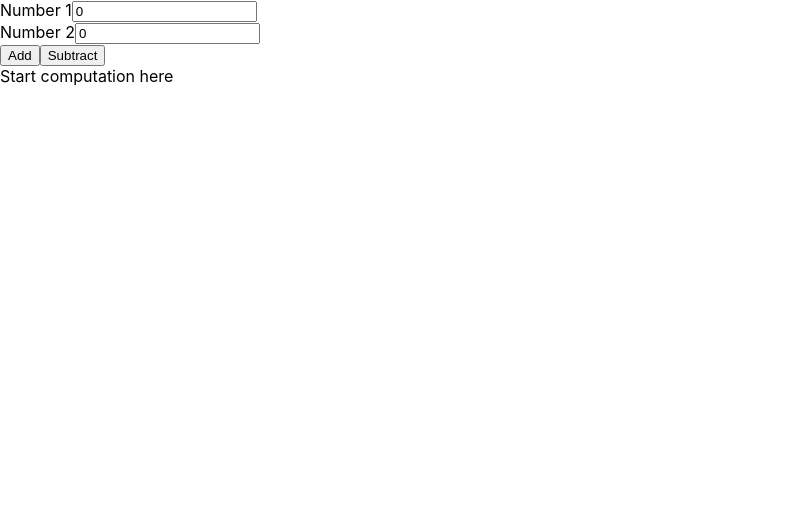
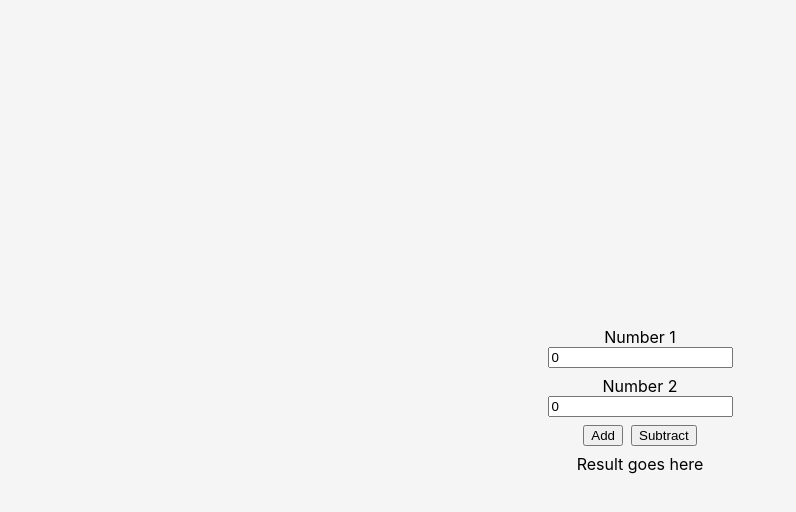
Before and after one commit to Choonyan02/Calculator, a React (Create React App) app: page / in a window 1280 px wide. Shown: the top 512 px of the page, without its empty margins (0-796 px from the left). Built offline with nearby package versions, Linux system fonts and the light colour scheme.

Commit message:
Add simple styling

```diff
--- a/src/App.js
+++ b/src/App.js
@@ -47,12 +47,14 @@ function App() {
   }
 
   return (
-    <div>
+    <div className='main-div'>
       <InputField label="Number 1" number={number1} setNumber={setNumber1} />
       <InputField label="Number 2" number={number2} setNumber={setNumber2}/>
-      <ActionButton type="add" handleClick={handleAdd}/>
-      <ActionButton type="subtract" handleClick={handleSubstract}/>
-      <ResultDisplay result={result === null ? "Start computation here" : result} />
+      <div className='button-container'>
+        <ActionButton type="add" handleClick={handleAdd}/>
+        <ActionButton type="subtract" handleClick={handleSubstract}/>
+      </div>
+      <ResultDisplay result={result === null ? "Result goes here" : result} />
     </div>
   );
 }
--- a/src/components/InputField.js
+++ b/src/components/InputField.js
@@ -1,9 +1,10 @@
 import React from 'react';
+import './componentStyle.css'
 
 function InputField({ label, number, setNumber }) {
 
   return (
-    <div>
+    <div className='input-field'>
       <label>{label}</label>
       <input
         type="number"
--- a/src/components/ResultDisplay.js
+++ b/src/components/ResultDisplay.js
@@ -1,4 +1,5 @@
 import React from 'react';
+import './componentStyle.css'
 
 function ResultDisplay({ result }) {
   return <div>{result}</div>;
--- /dev/null
+++ b/src/components/componentStyle.css
@@ -0,0 +1,6 @@
+.input-field {
+    display: flex;
+    flex-direction: column;
+    justify-content: center;
+    align-items: center;
+}
--- a/src/index.css
+++ b/src/index.css
@@ -11,3 +11,18 @@ code {
   font-family: source-code-pro, Menlo, Monaco, Consolas, 'Courier New',
     monospace;
 }
+
+.main-div {
+  display: flex;
+  flex-direction: column;
+  justify-content: center;
+  align-items: center;
+  height: 100vh;
+  background-color: #f5f5f5;
+  gap: 0.5rem;
+}
+
+.button-container {
+  display: flex;
+  gap: 0.5rem;
+}
```
